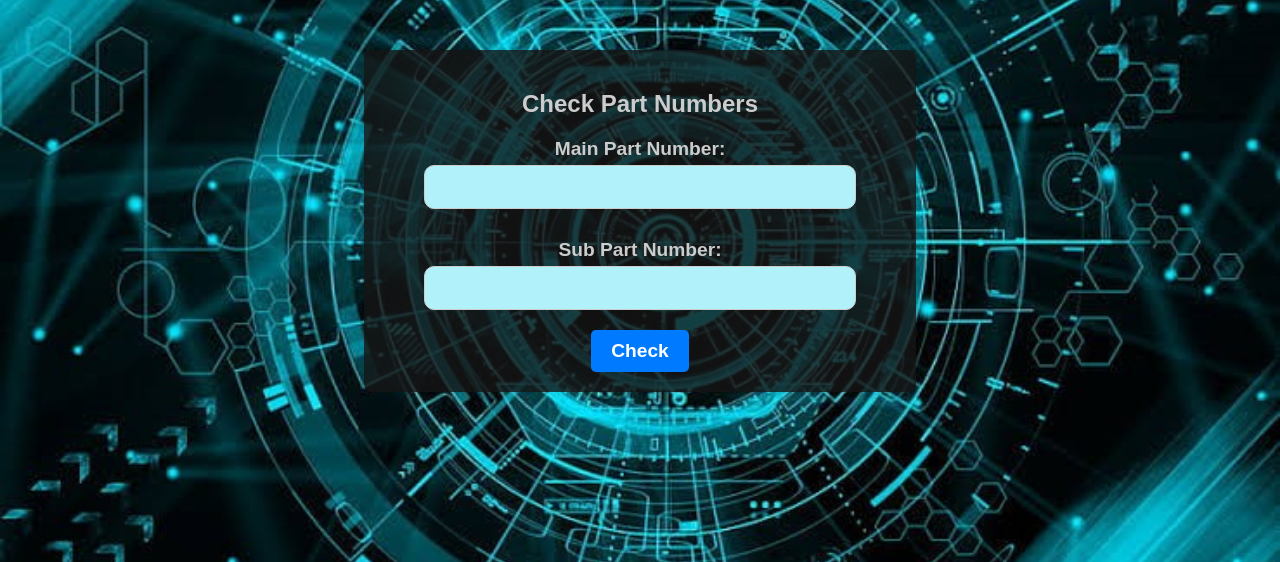
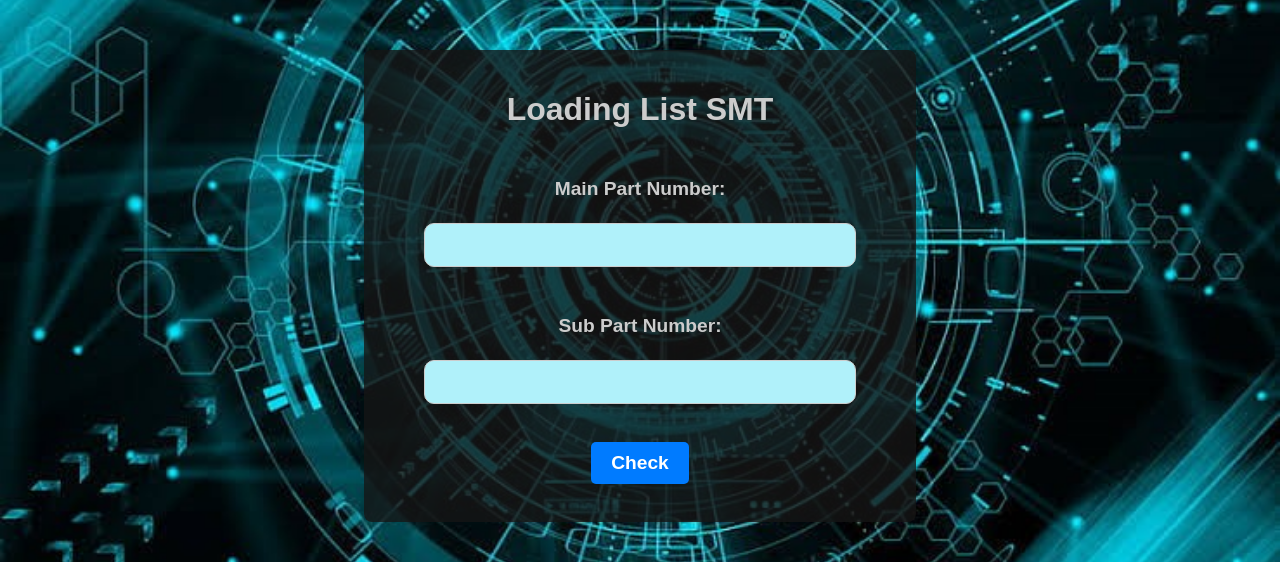
Before and after one commit to pruthvishetty12/Bosch, a Flask app: page /user in a window 1280 px wide. Shown: the part 98-660 px from the top of the page. Run offline with Flask 3, Linux system fonts and the light colour scheme; the visitor is signed in with stand-in values (Sample User, id 1).

Commit message:
Add files via upload

```diff
--- a/templates/user.html
+++ b/templates/user.html
@@ -23,15 +23,15 @@
     </div>
 
     <div class="content">
-        <h2>Check Part Numbers</h2>
+        <h1>Loading List SMT</h1><br>
         <form method="POST" action="{{ url_for('user') }}">
-            <label for="main_part_number">Main Part Number:</label>
-            <input type="text" id="main_part_number" name="main_part_number" value="{{ main_part_number }}" required>
-
-            <label for="sub_part_number">Sub Part Number:</label>
-            <input type="text" id="sub_part_number" name="sub_part_number" value="{{ sub_part_number }}" required>
-
-            <button type="submit">Check</button>
+            <label for="main_part_number">Main Part Number:</label><br>
+            <input type="text" id="main_part_number" name="main_part_number" value="{{ main_part_number }}" required><br>
+            <br>
+            <label for="sub_part_number">Sub Part Number:</label><br>
+            <input type="text" id="sub_part_number" name="sub_part_number" value="{{ sub_part_number }}" required><br>
+            <br>
+            <button type="submit">Check</button><br><br>
         </form>
 
         {% if error %}
```
